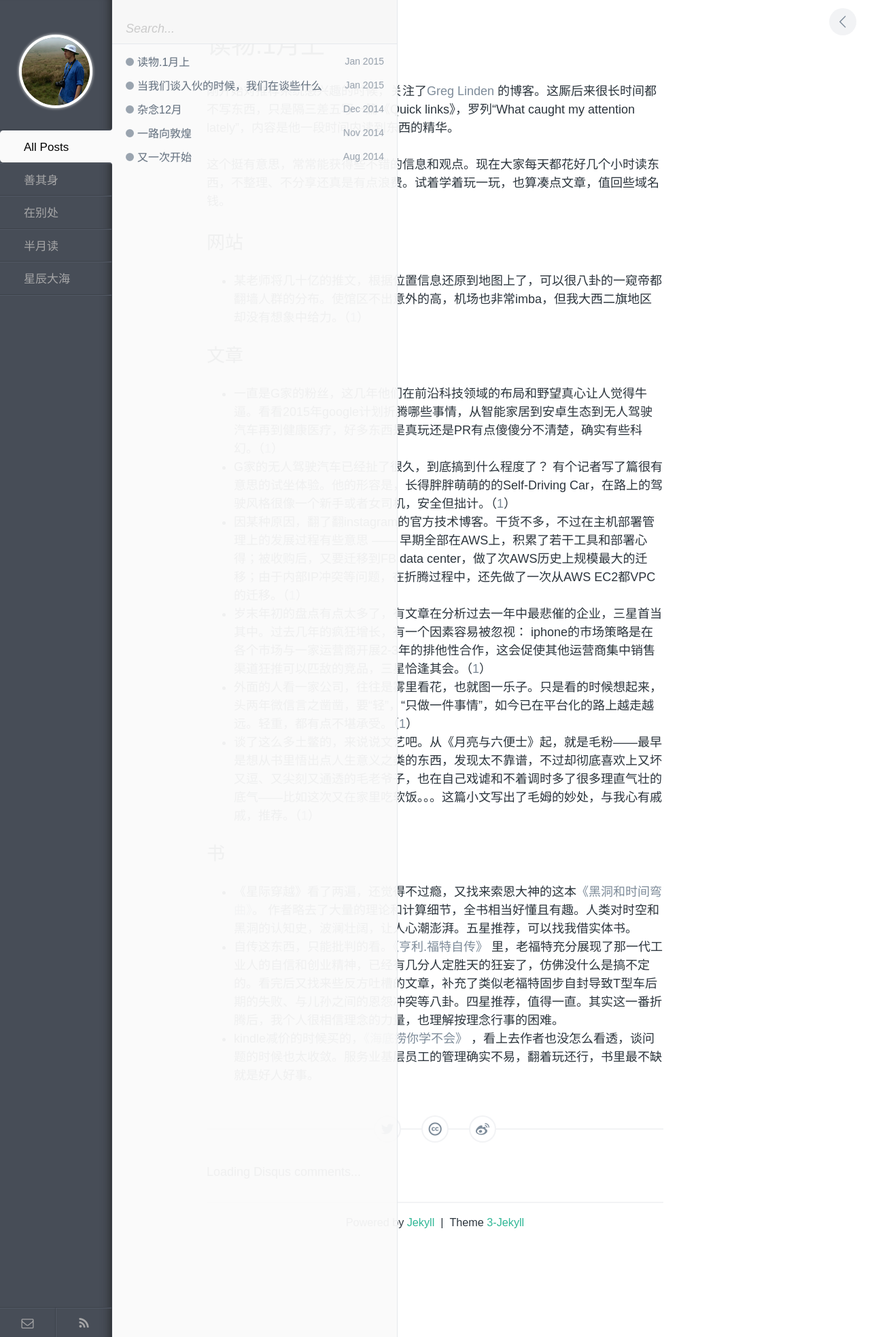
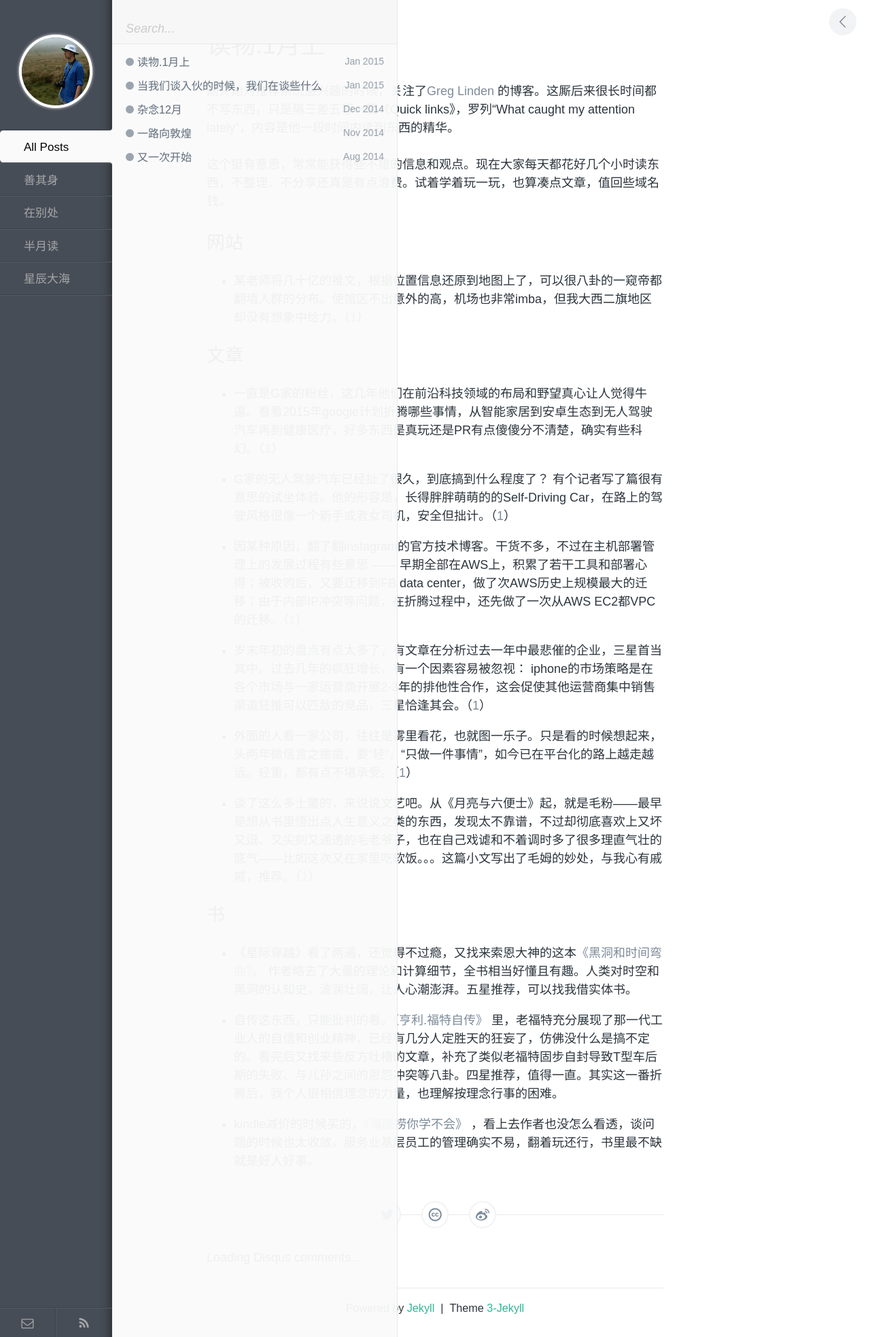
Before and after one commit to raully7/raully7.github.io, a Jekyll site: the page built from _posts/2015-01-14-quicklinks.html, in a window 1280 px wide. Shown: the whole page at 68% size. Built offline with Jekyll 4.4.1, drawn with Linux system fonts in a browser that asks for light colours; comment, search, counter and statistics services are not loaded.

Commit message:
添加空白行

```diff
--- a/_posts/2015-01-14-quicklinks.html
+++ b/_posts/2015-01-14-quicklinks.html
@@ -28,19 +28,34 @@ categories: [半月读]
 <ul class="org-ul">
 <li>一直是G家的粉丝，这几年他们在前沿科技领域的布局和野望真心让人觉得牛逼。看看2015年google计划折腾哪些事情，从智能家居到安卓生态到无人驾驶汽车再到健康医疗，好多东西是真玩还是PR有点傻傻分不清楚，确实有些科幻。（<a href="http://arstechnica.com/gadgets/2014/12/google-tracker-2015-everything-google-is-working-on-for-the-new-year/">1</a>）
 </li>
+</ul>
 
+
+<ul class="org-ul">
 <li>G家的无人驾驶汽车已经扯了很久，到底搞到什么程度了？ 有个记者写了篇很有意思的试坐体验。他的形容是，长得胖胖萌萌的的Self-Driving Car，在路上的驾驶风格很像一个新手或者女司机，安全但拙计。（<a href="http://theoatmeal.com/blog/google_self_driving_car">1</a>）
 </li>
+</ul>
 
+
+<ul class="org-ul">
 <li>因某种原因，翻了翻instagram的官方技术博客。干货不多，不过在主机部署管理上的发展过程有些意思 —— 早期全部在AWS上，积累了若干工具和部署心得；被收购后，又要迁移到FB data center，做了次AWS历史上规模最大的迁移；由于内部IP冲突等问题，在折腾过程中，还先做了一次从AWS EC2都VPC的迁移。（<a href="http://instagram-engineering.tumblr.com/">1</a>）
 </li>
+</ul>
 
+
+<ul class="org-ul">
 <li>岁末年初的盘点有点太多了，有文章在分析过去一年中最悲催的企业，三星首当其中。过去几年的疯狂增长，有一个因素容易被忽视： iphone的市场策略是在各个市场与一家运营商开展2-3年的排他性合作，这会促使其他运营商集中销售渠道狂推可以匹敌的竞品，三星恰逢其会。（<a href="http://www.qdaily.com/display/articles/4863">1</a>）
 </li>
+</ul>
 
+
+<ul class="org-ul">
 <li>外面的人看一家公司，往往是雾里看花，也就图一乐子。只是看的时候想起来，头两年微信言之凿凿，要“轻”，“只做一件事情”，如今已在平台化的路上越走越远。轻重，都有点不堪承受。（<a href="http://www.qdaily.com/display/articles/4892">1</a>）
 </li>
+</ul>
 
+
+<ul class="org-ul">
 <li>谈了这么多土鳖的，来说说文艺吧。从《月亮与六便士》起，就是毛粉——最早是想从书里悟出点人生意义之类的东西，发现太不靠谱，不过却彻底喜欢上又坏又逗、又尖刻又通透的毛老爷子，也在自己戏谑和不着调时多了很多理直气壮的底气——比如这次又在家里吃软饭。。。这篇小文写出了毛姆的妙处，与我心有戚戚，推荐。（<a href="http://www.douban.com/note/477170764/">1</a>）
 </li>
 </ul>
@@ -54,10 +69,16 @@ categories: [半月读]
 <ul class="org-ul">
 <li>《星际穿越》看了两遍，还觉得不过瘾，又找来索恩大神的这本<a href="http://book.douban.com/subject/1120886/">《黑洞和时间弯曲》</a>。 作者略去了大量的理论和计算细节，全书相当好懂且有趣。人类对时空和黑洞的认知史，波澜壮阔，让人心潮澎湃。五星推荐，可以找我借实体书。
 </li>
+</ul>
 
+
+<ul class="org-ul">
 <li>自传这东西，只能批判的看。<a href="http://book.douban.com/subject/1435718/%20">《亨利.福特自传》</a> 里，老福特充分展现了那一代工业人的自信和创业精神，已经有几分人定胜天的狂妄了，仿佛没什么是搞不定的。看完后又找来些反方吐槽的文章，补充了类似老福特固步自封导致T型车后期的失败、与儿孙之间的恩怨冲突等八卦。四星推荐，值得一直。其实这一番折腾后，我个人很相信理念的力量，也理解按理念行事的困难。
 </li>
+</ul>
 
+
+<ul class="org-ul">
 <li>kindle减价的时候买的，<a href="http://book.douban.com/subject/6052860/">《海底捞你学不会》</a> ，看上去作者也没怎么看透，谈问题的时候也太收敛。服务业基层员工的管理确实不易，翻着玩还行，书里最不缺就是好人好事。
 </li>
 </ul>
```
Also changed, not shown: _org/2015-01-14-quicklinks.org (+8 -1 lines).
